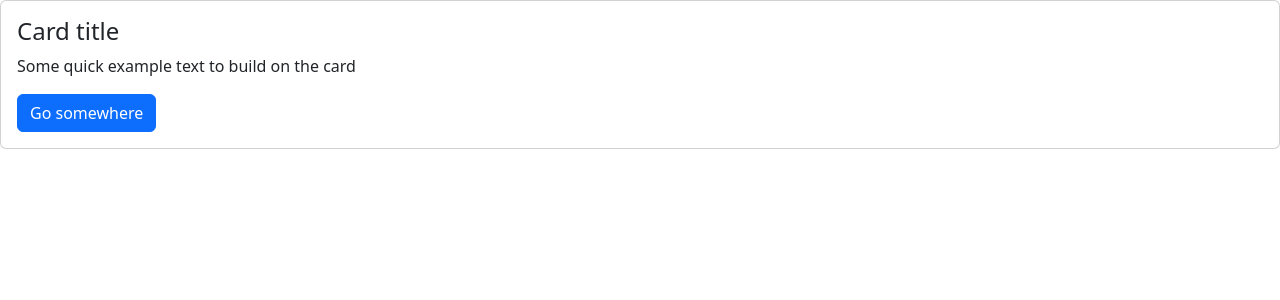
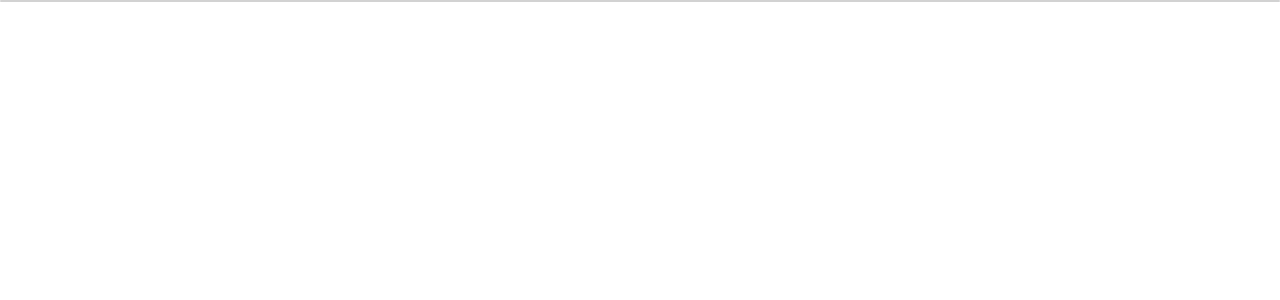
Before and after one commit to flyfarefly/REACT_HOMEWORK, a React (Vite) app in the folder vite-install-react/: page / in a window 1280 px wide. Shown: the top 300 px of the page. Built offline with nearby package versions, Linux system fonts and the light colour scheme.

Commit message:
Main. Add react-bootstap

```diff
--- a/vite-install-react/package.json
+++ b/vite-install-react/package.json
@@ -10,10 +10,12 @@
     "preview": "vite preview"
   },
   "dependencies": {
+    "bootstrap": "^5.3.3",
     "classnames": "^2.5.1",
     "eslint-config-airbnb": "^19.0.4",
     "prop-types": "^15.8.1",
     "react": "^18.3.1",
+    "react-bootstrap": "^2.10.4",
     "react-dom": "^18.3.1",
     "react-prop-types": "^0.4.0"
   },
--- a/vite-install-react/src/components/Card.jsx
+++ b/vite-install-react/src/components/Card.jsx
@@ -2,19 +2,7 @@ import React from 'react';
 
 class Card extends React.Component {
   render() {
-    return (
-      <div className="card">
-        <div className="card-body">
-          <h4 className="card-title">Card title</h4>
-          <p className="card-text">
-            Some quick example text to build on the card
-          </p>
-          <button type="button" className="btn btn-primary">
-            Go somewhere
-          </button>
-        </div>
-      </div>
-    );
+    return <div className="card"></div>;
   }
 }
 
--- a/vite-install-react/src/main.jsx
+++ b/vite-install-react/src/main.jsx
@@ -1,5 +1,7 @@
+// eslint-disable-next-line no-unused-vars
 import React from 'react';
 import ReactDOM from 'react-dom/client';
 import App from './App.jsx';
+import 'bootstrap/dist/css/bootstrap.min.css';
 
 ReactDOM.createRoot(document.getElementById('root')).render(<App />);
```
Also changed, not shown: 1 other file (tests, documents, lock files or other folders).
